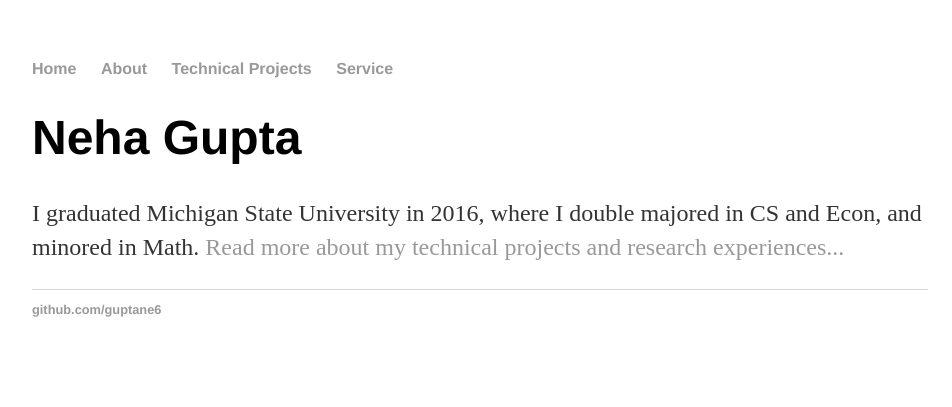
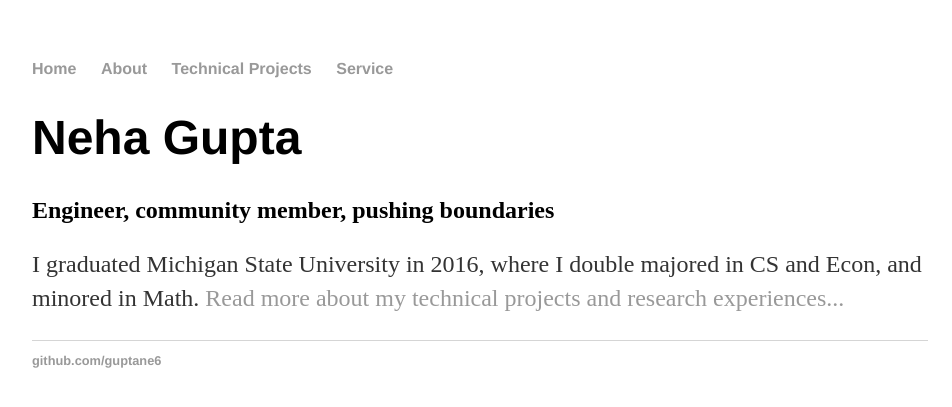
Before and after one commit to nehargupta/nehargupta.github.io, a Jekyll site: the page built from index.html, in a window 1280 px wide. Shown: the top 407 px of the page, without its empty margins (160-1112 px from the left). Built offline with Jekyll 4.4.1, drawn with Linux system fonts in a browser that asks for light colours.

Commit message:
Trying stuff out

```diff
--- a/index.html
+++ b/index.html
@@ -4,5 +4,6 @@ title: Neha Gupta
 ---
 <div class="blurb">
 	<h1>Neha Gupta</h1>
+	<h2>Engineer, community member, pushing boundaries</h2>
 	<p>I graduated Michigan State University in 2016, where I double majored in CS and Econ, and minored in Math. <a href="/projects">Read more about my technical projects and research experiences...</a></p>
 </div><!-- /.blurb -->
```
